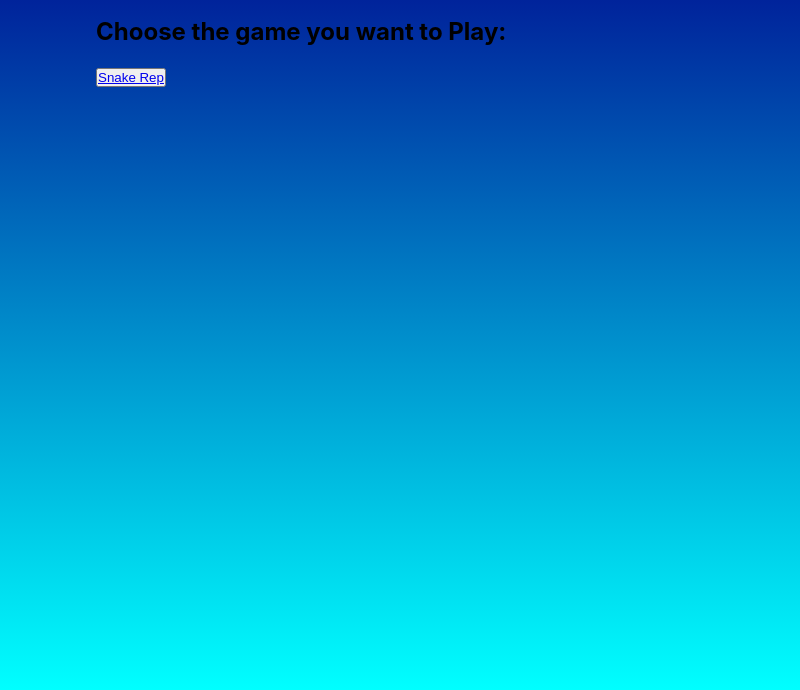
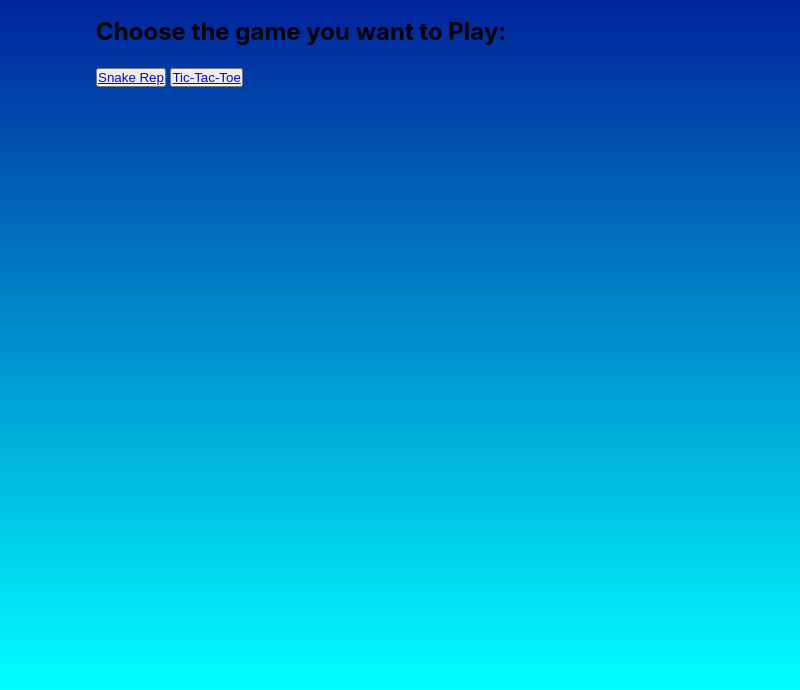
Before and after one commit to sKaiCzar/Electron-Arcade, an Electron app: page src/index.html in a window 800 px wide. Shown: the part 110-800 px from the top of the page. Drawn offline with Linux system fonts and the light colour scheme.

Commit message:
Tic-Tac-Toe game added

```diff
--- a/src/index.html
+++ b/src/index.html
@@ -19,6 +19,9 @@
                   <button type="button" name="button">
                       <a href="./game/snake/snake.html">Snake Rep</a>
                   </button>
+                  <button>
+                      <a href="./game/ic-Tac-Toe/index.html">Tic-Tac-Toe</a>
+                  </button>
               </div>
           </div>
       </div>
```
Also changed, not shown: src/game/Tic-Tac-Toe/index.html (renamed from src/Tic-Tac-Toe/index.html), src/game/Tic-Tac-Toe/script.js (renamed from src/Tic-Tac-Toe/script.js), src/game/Tic-Tac-Toe/style.css (renamed from src/Tic-Tac-Toe/style.css).
